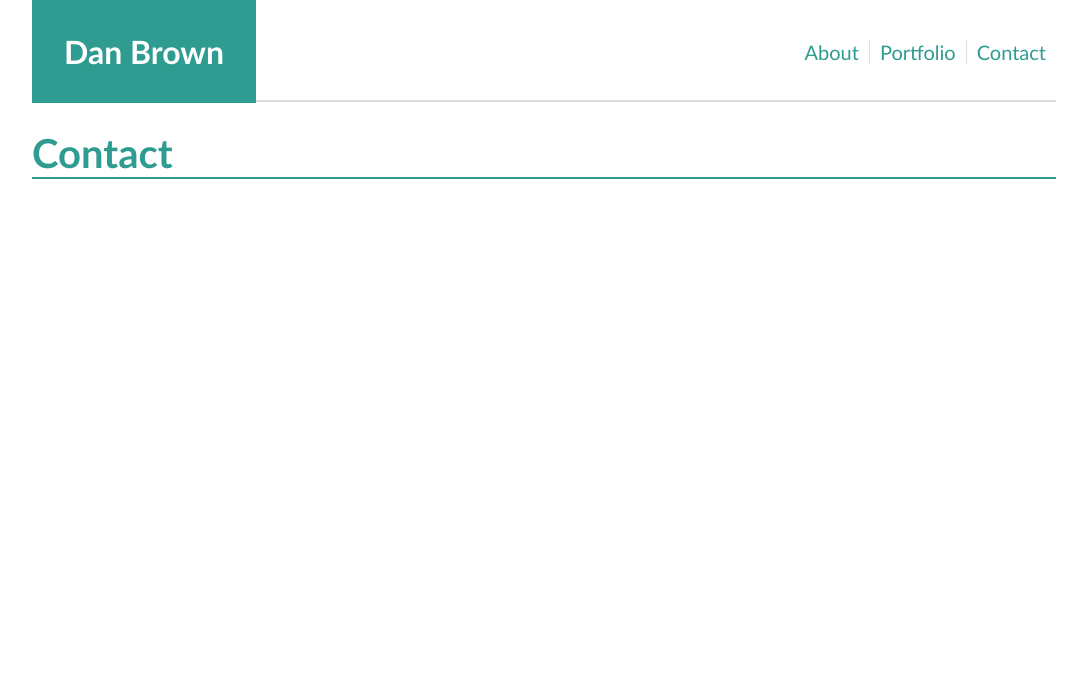
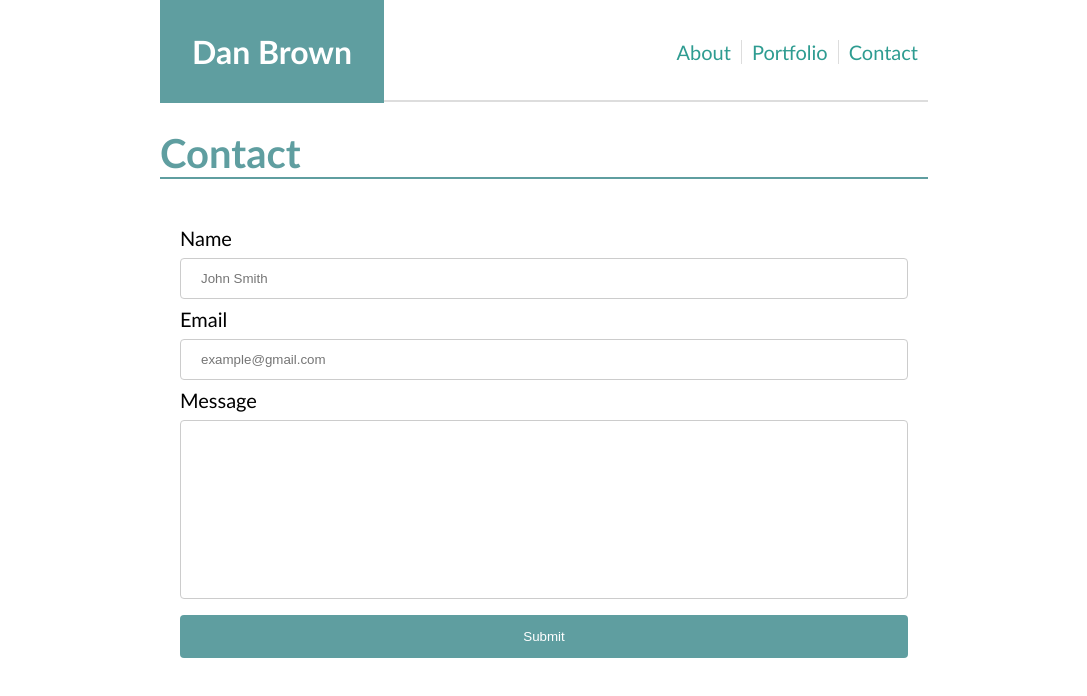
Before and after one commit to 13uilding/13uilding.github.io, a plain HTML site: page contact.html in a window 1280 px wide. Shown: the whole page, without its empty margins (96-1183 px from the left). Drawn offline with Linux system fonts and the light colour scheme.

Commit message:
Added some input to the contact page, but still need to finish functionality and appearance

```diff
--- a/assets/css/style.css
+++ b/assets/css/style.css
@@ -14,11 +14,11 @@ body {
     position: relative;
     margin: 0 auto;
     padding: 2em, 1em;
-    width: 80%;
+    width: 60%;
 }
 
 h1 {
-    color: rgb(46, 156, 145);
+    color: cadetblue;
     border-bottom: 2px solid;
 
 }
@@ -43,13 +43,13 @@ h1 {
 /* Banner, my name, and navigation */
 .banner {
   border-bottom: #ddd solid 2px;
-  margin: 0 10%;
-  width: 80%;
+  margin: 0 auto;
+  width: 60%;
   height: 100px;
 }
 
 .my-name {
-  background-color: rgb(46, 156, 145);
+  background-color: cadetblue;
   color: #fff;
   float: left;
   font-size: 2rem;
@@ -87,3 +87,39 @@ li a {
 ul li:last-child {
   border: none;
 }
+
+/* Added stuff */
+
+input[type=text], select {
+  width: 100%;
+  padding: 12px 20px;
+  margin: 8px 0;
+  display: inline-block;
+  border: 1px solid #ccc;
+  border-radius: 4px;
+  box-sizing: border-box;
+}
+
+input[type=submit] {
+  width: 100%;
+  background-color: cadetblue;
+  color: white;
+  padding: 14px 20px;
+  margin: 8px 0;
+  border: none;
+  border-radius: 4px;
+  cursor: pointer;
+}
+
+input[type=submit]:hover {
+  background-color: cadetblue;
+}
+
+#yourmessage {
+  padding: 12px 20px 150px;
+}
+
+.questions {
+  border-radius: 5px;
+  padding: 20px;
+}
--- a/contact.html
+++ b/contact.html
@@ -22,8 +22,23 @@
     </div>
     <div class="meat" class="clearfix">
     <h1>Contact</h1>
+    <!-- Name, Email, Message -->
+    <div class="questions">
+        <form action="/action_page.php">
+          <label for="yourname">Name</label>
+          <input type="text" id="yourname" name="name" placeholder="John Smith">
 
-    <!-- Name, Email, Message -->
+          <label for="youremail">Email</label>
+          <input type="text" id="youremail" name="email" placeholder="example@gmail.com">
+
+          <label for="yourmessage">Message</label>
+          <input type="text" id="yourmessage" name="message">
+
+          </select>
+
+          <input type="submit" value="Submit">
+        </form>
+      </div>
     <!-- input submit button -->
     </div>
 </body>
```
